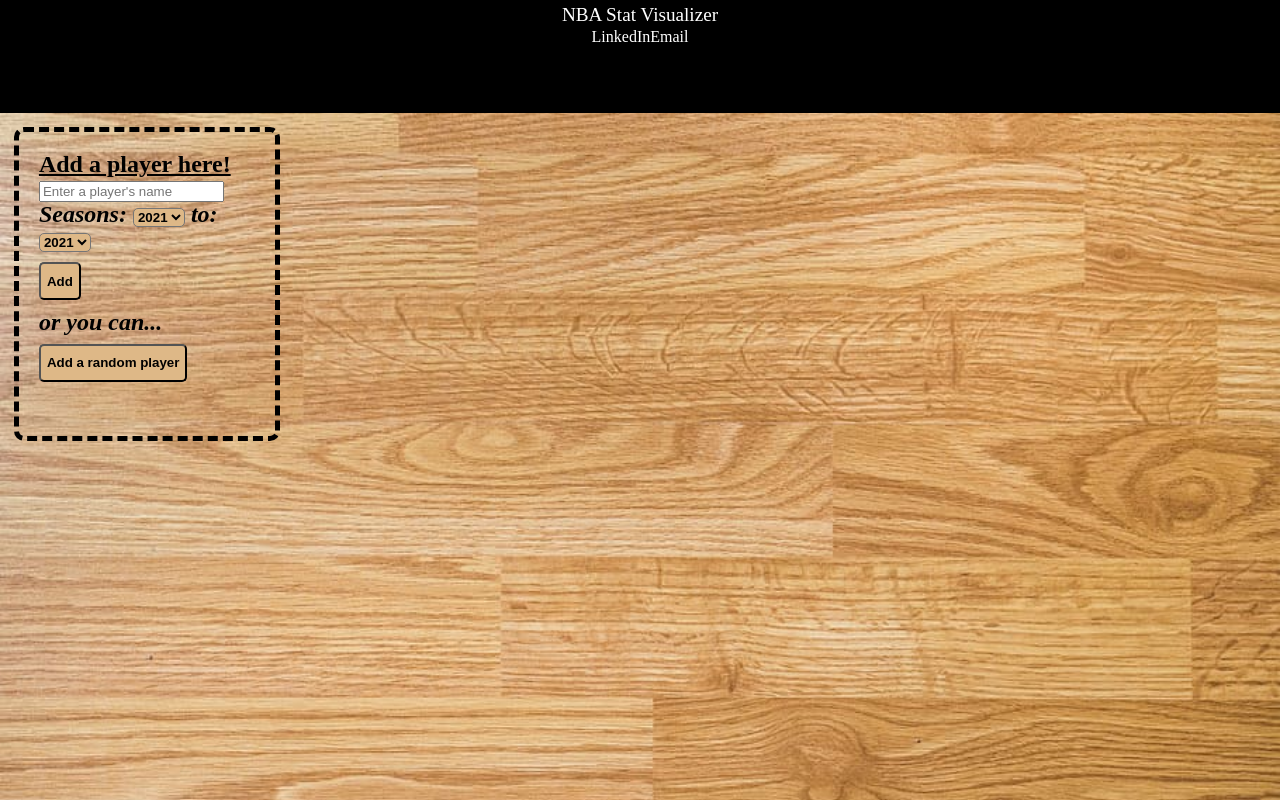
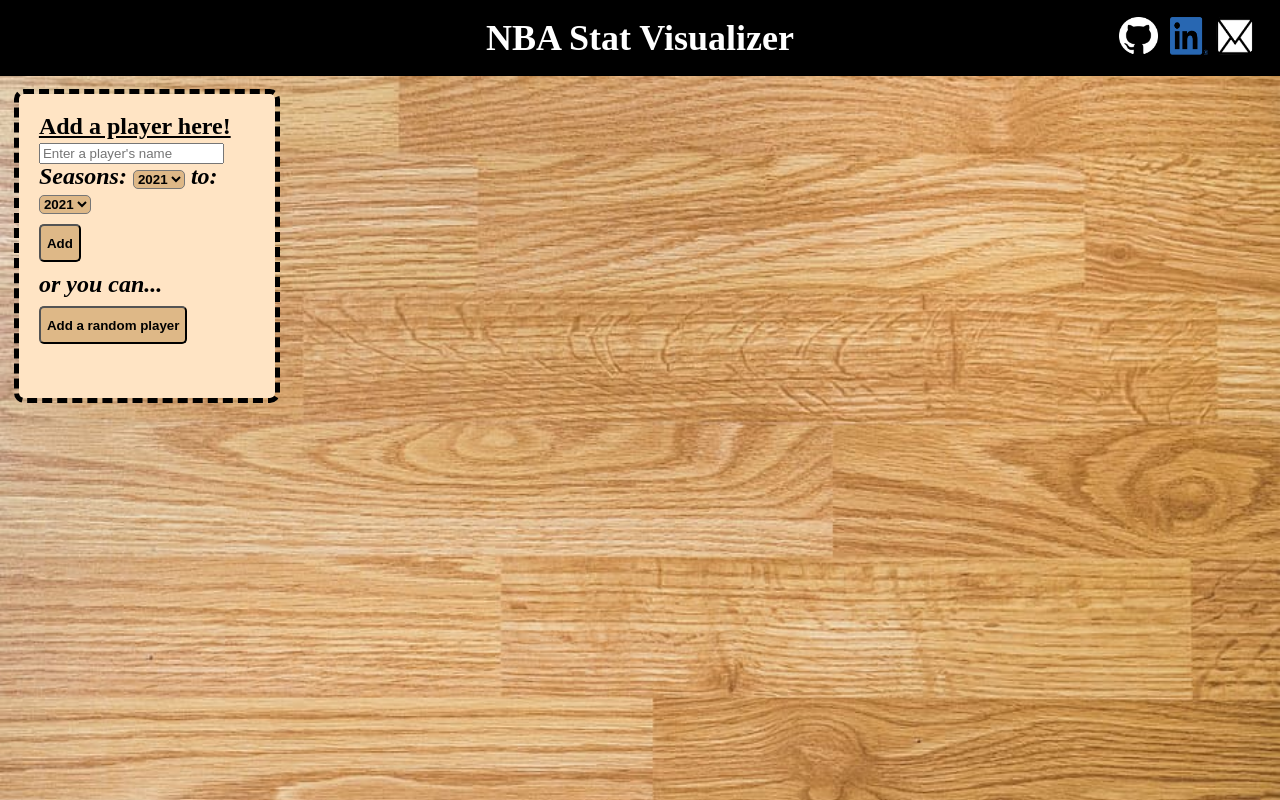
Before and after one commit to deli123/NBA-Stat-Visualizer, a website built with webpack: page index.html in a window 1280 px wide. Built offline with nearby package versions, Linux system fonts and the light colour scheme.

Commit message:
add css styling for header

```diff
--- a/index.html
+++ b/index.html
@@ -1,5 +1,6 @@
 <!DOCTYPE html>
 <html lang="en">
+
 <head>
   <meta charset="UTF-8" />
   <meta http-equiv="X-UA-Compatible" content="IE=edge" />
@@ -10,16 +11,17 @@
   <link rel="stylesheet" href="./src/styles/sidebar.css" />
   <link rel="stylesheet" href="./src/styles/graphs.css" />
   <script src="./dist/main.js" defer></script>
-    <!-- <script type="module" src="./src/scripts/csv_parse.js" defer></script> -->
   <title>NBA Stat Visualizer</title>
 </head>
+
 <body>
   <header class="header">
-      <nav class="header-nav">NBA Stat Visualizer</nav>
+    <div class="dummy"></div>
+      <h1>NBA Stat Visualizer</h1>
       <ul class="header-list">
-        <!-- <li><img src="./assets/images/github-logo.png"></li> -->
-        <li>LinkedIn</li>
-        <li>Email</li>
+        <li><a href="git"><img id="git-logo" src="./assets/images/github-logo-light.png"></a></li>
+        <li><a href="li"><img id="li-logo" src="./assets/images/LI-In-Bug.png"></a></li>
+        <li><a href="email"><img id="email-logo" src="./assets/images/email-icon.png"></a></li>
       </ul>
   </header>
 
@@ -27,12 +29,7 @@
     <div class="form">
       <div class="sidebar-title">Add a player here!</div>
       <form class="player-form">
-          <input
-            type="text"
-            name="add-player"
-            placeholder="Enter a player's name"
-            required
-          />
+        <input type="text" name="add-player" placeholder="Enter a player's name" required />
         <div class="seasons-select">
           <label for="season-start">Seasons:</label>
 
--- a/src/index.scss
+++ b/src/index.scss
@@ -1,5 +1,5 @@
 html {
   background-color: bisque;
-  background-image: url("/assets/images/background-wooden-tree.jpg");
+  background-image: url("/assets/images/background.jpg");
   background-size: 100vw;
 }
--- a/src/styles/header.css
+++ b/src/styles/header.css
@@ -1,20 +1,44 @@
 .header {
+  display: flex;
+  justify-content: space-between;
   background-color: black;
   color: white;
-  height: 3cm;
-  justify-content: center;
-  /* text-align: center; */
-}
-
-.header-nav {
-  text-align: center;
-  font-size: larger;
-  padding-top: 5px;
+  height: 2cm;
 }
 
 .header-list {
   display: flex;
+  flex-direction: row;
   align-items: center;
+  width: 10%;
+  margin-right: 1cm;
+}
+
+h1 {
+  display: flex;
+  font-size: 36px;
+  font-weight: 700;
   justify-content: center;
-  padding: 5px;
+  align-items: center;
 }
+
+.dummy {
+  width: 10%;
+  margin-left: 1cm;
+}
+
+img {
+  width: 3vw;
+  height: 3vw;
+  margin-right: 3px;
+  padding-left: 5px;
+}
+
+#email-logo {
+  outline: 3px solid black;
+  border-radius: 10px;
+}
+
+#git-logo {
+  padding-right: 4px;
+}
--- a/src/styles/sidebar.css
+++ b/src/styles/sidebar.css
@@ -7,8 +7,9 @@
   outline: 5px dashed black;
   border-radius: 5px;
   font-style: italic;
-  font-weight: bolder;
+  font-weight: 900;
   font-size: x-large;
+  background-color: bisque;
 }
 
 .sidebar-title {
@@ -31,7 +32,6 @@
   margin: 5px;
   padding: 1px;
   align-items: center;
-  /* outline: 3px solid blue; */
   border-radius: 5px;
   width: 95%;
   height: 72.5%;
```
Also changed, not shown: assets/images/LI-In-Bug.png (added), assets/images/background.jpg (renamed from assets/images/background-wooden-tree.jpg), assets/images/basketball-court.jpg (deleted), assets/images/email-icon.png (added), assets/images/github-logo-light.png (added), dist/main.css, 1 other file. Lines whose indentation alone changed are shown as unchanged.
